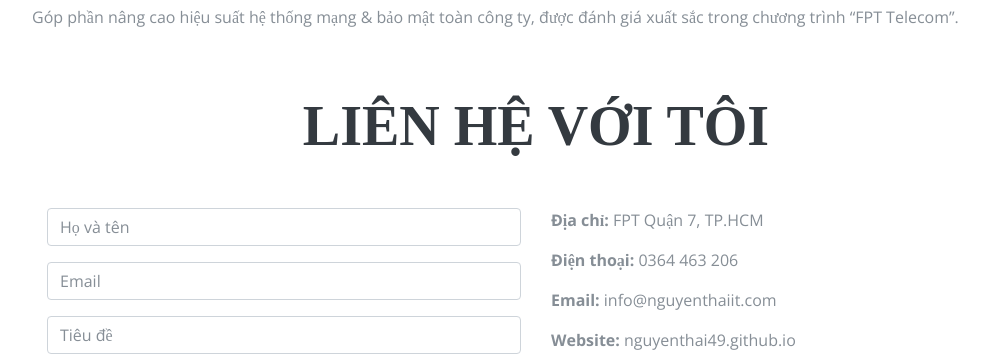
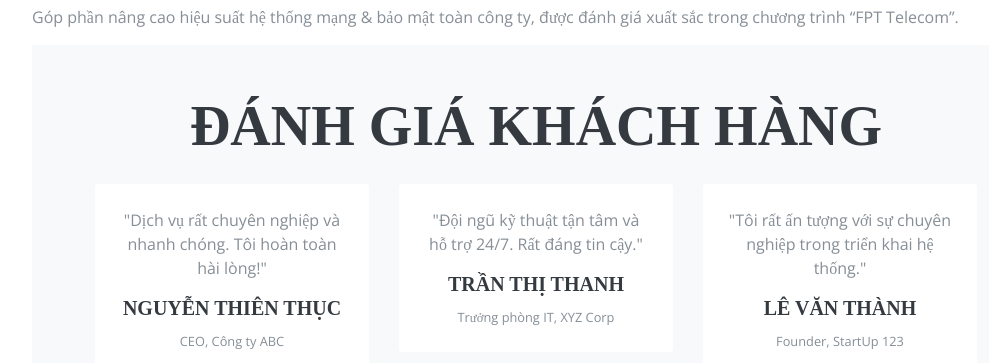
Before and after one commit to ThaiNguyen49/thainguyen49.github.io, a plain HTML site: page index.html in a window 1280 px wide. Shown: the part 4038-4401 px from the top of the page, without its empty margins (240-1229 px from the left). Drawn offline with nearby package versions, Linux system fonts and the light colour scheme; a web font is replaced by a local one.

Commit message:
Update index.html
Signed-off-by: ThaiNguyen49 <aphonghaha32@gmail.com>

```diff
--- a/index.html
+++ b/index.html
@@ -374,7 +374,34 @@ License URL: https://creativecommons.org/licenses/by/4.0/
                 </div>
             </div>
         </li>
-
+<section id="testimonial" class="bg-light p-5">
+  <div class="container text-center">
+    <h2 class="mb-4 font-weight-bold">Đánh Giá Khách Hàng</h2>
+    <div class="row">
+      <div class="col-md-4">
+        <div class="testimonial-box p-4 shadow-sm bg-white rounded">
+          <p>"Dịch vụ rất chuyên nghiệp và nhanh chóng. Tôi hoàn toàn hài lòng!"</p>
+          <h5 class="mt-3 font-weight-bold">Nguyễn Thiên Thục</h5>
+          <small>CEO, Công ty ABC</small>
+        </div>
+      </div>
+      <div class="col-md-4">
+        <div class="testimonial-box p-4 shadow-sm bg-white rounded">
+          <p>"Đội ngũ kỹ thuật tận tâm và hỗ trợ 24/7. Rất đáng tin cậy."</p>
+          <h5 class="mt-3 font-weight-bold">Trần Thị Thanh</h5>
+          <small>Trưởng phòng IT, XYZ Corp</small>
+        </div>
+      </div>
+      <div class="col-md-4">
+        <div class="testimonial-box p-4 shadow-sm bg-white rounded">
+          <p>"Tôi rất ấn tượng với sự chuyên nghiệp trong triển khai hệ thống."</p>
+          <h5 class="mt-3 font-weight-bold">Lê Văn Thành</h5>
+          <small>Founder, StartUp 123</small>
+        </div>
+      </div>
+    </div>
+  </div>
+</section>
 
         <!--====================================================
                               CONTACT
```
